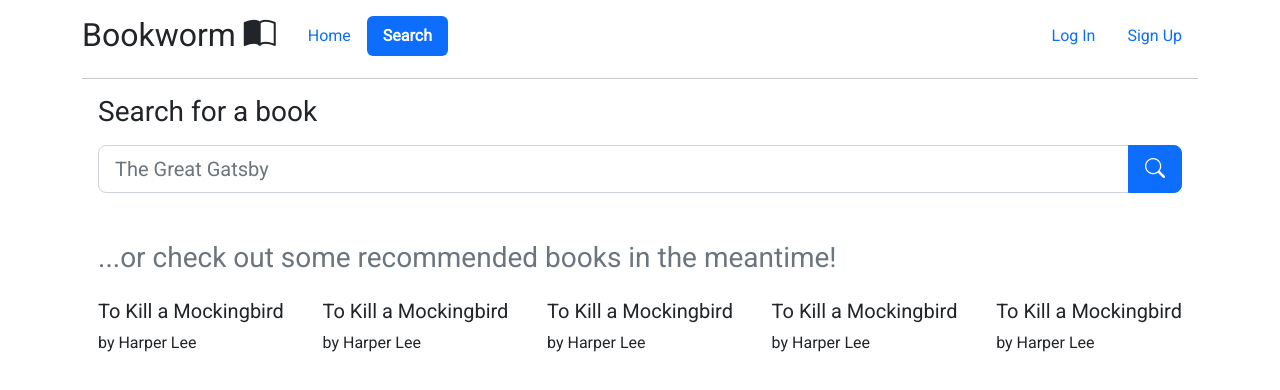
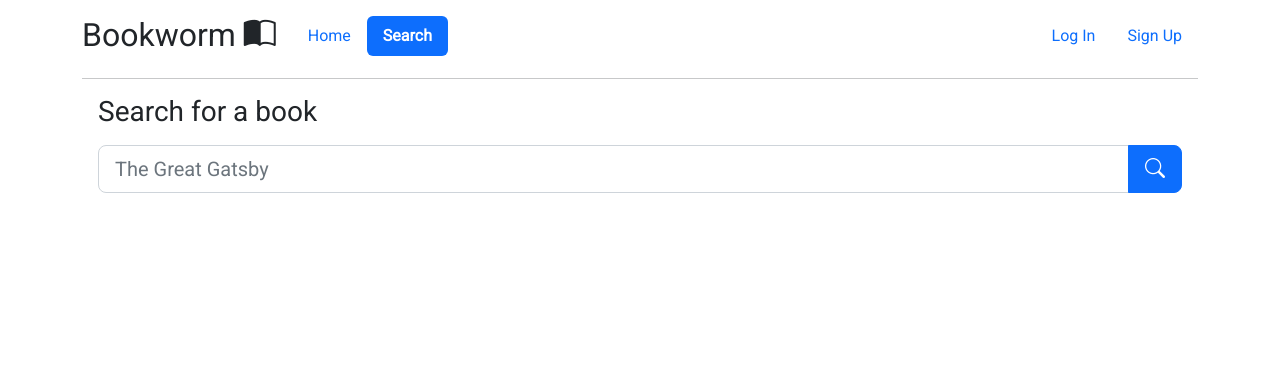
Before and after one commit to rachelqdao/CS5610FinalProject, a React (Create React App) app: page /search in a window 1280 px wide. Shown: the top 390 px of the page. Built offline with nearby package versions, Linux system fonts and the light colour scheme.

Commit message:
more error handling with book details

```diff
--- a/src/bookworm/details/details-info.js
+++ b/src/bookworm/details/details-info.js
@@ -1,9 +1,5 @@
 import React from "react";
 import {useSelector} from "react-redux";
-
-/*
-need error handling for undefined values
-*/
 
 const DetailsInfoComponent = () => {
     const {bookDetails, loading} = useSelector((state) => state.bookDetails)
@@ -11,46 +7,80 @@ const DetailsInfoComponent = () => {
     return (
         <>
             {
-                loading === true ?
-                    <h1>Loading...</h1> :
-                    bookDetails &&
+                loading === true
+                    ? <h1>Loading...</h1>
+                    : bookDetails &&
                         <div className={"d-flex d-inline-block mb-5"}>
-                        <img
+
+                            {/*book cover*/}
+                            {
+                                bookDetails.volumeInfo.imageLinks
+                                    ? <img
                                         src={bookDetails.volumeInfo.imageLinks.thumbnail}
-                            className={"me-4 h-50 w-50"}
-                            alt={"book cover"}
+                                        className={"me-4 h-100 w-50"}
+                                        alt={"Cover Thumbnail"}
                                       />
+                                    : null
+                            }
+
+                            {/*book details*/}
                             <div>
+
+                                {/*title and authors*/}
                                 <div className={"mb-3"}>
                                     <h1 className={"fw-bolder"}>{bookDetails.volumeInfo.title}</h1>
-                                <h4 className={"text-secondary"}>{bookDetails.volumeInfo.authors.join(', ')}</h4>
+                                    {
+                                        bookDetails.volumeInfo.authors
+                                            ? <h4 className={"text-secondary"}>{bookDetails.volumeInfo.authors.join(', ')}</h4>
+                                            : <h4 className={"text-secondary"}>No authors available</h4>
+                                    }
                                 </div>
-                            <div className={"mb-3"}
+
+                                {/*description*/}
+                                {
+                                    bookDetails.volumeInfo.description
+                                        ? <div className={"mb-3"}
                                            dangerouslySetInnerHTML={{__html: bookDetails.volumeInfo.description}}>
                                         </div>
+                                        : <div className={"mb-3"}>No description available</div>
+                                }
 
+                                {/*other information*/}
                                 <div className={"mb-3"}>
-                                <div className={"text-secondary"}>
+                                    {
+                                        bookDetails.volumeInfo.publisher
+                                            ? <div className={"text-secondary"}>
                                                 Published by: {bookDetails.volumeInfo.publisher}, {bookDetails.volumeInfo.publishedDate}
                                               </div>
-                                <div className={"text-secondary"}>
-                                    ISBN: {bookDetails.volumeInfo.industryIdentifiers
-                                        ? bookDetails.volumeInfo.industryIdentifiers[0].identifier
-                                        : 'Unavailable'
-                                }</div>
-                                <div className={"text-secondary"}>
+                                            : null
+                                    }
+
+                                    {
+                                        bookDetails.volumeInfo.industryIdentifiers
+                                            ? <div className={"text-secondary"}>
+                                                ISBN: {bookDetails.volumeInfo.industryIdentifiers[0].identifier}
+                                              </div>
+                                            : null
+                                    }
+
+                                    {
+                                        bookDetails.volumeInfo.pageCount
+                                            ? <div className={"text-secondary"}>
                                                 Page Count: {bookDetails.volumeInfo.pageCount}
                                               </div>
+                                            : null
+                                    }
                                 </div>
 
+                                {/*buttons*/}
                                 <button className={"btn btn-primary me-3"}>
-                                <i className="bi bi-plus"> </i>
-                                Add to Reading List
+                                    <i className="bi bi-star"> </i>
+                                    Add to Favorites
                                 </button>
 
                                 <button className={"btn btn-primary me-3"}>
-                                <i className="bi bi-plus"> </i>
-                                Add to Finished Books
+                                    <i className="bi bi-bookmark-plus"> </i>
+                                    Add to Reading List
                                 </button>
 
                                 <button className={"btn btn-primary"}>
--- a/src/bookworm/details/reviews.js
+++ b/src/bookworm/details/reviews.js
@@ -9,6 +9,7 @@ const ReviewsComponent = () => {
             </div>
 
             <div className={"d-flex d-inline-block"}>
+
                 {/*icon*/}
                 <div className={"me-3"}>
                     <img
@@ -22,11 +23,14 @@ const ReviewsComponent = () => {
                 {/*comment content*/}
                 <div className={"bg-light rounded mb-4"}>
                     <div className={"py-3 px-4"}>
+
+                        {/*user information*/}
                         <div className={"mb-3"}>
                             <div className={"fw-bold"}>Username</div>
                             <div>123 Reviews</div>
                         </div>
 
+                        {/*user rating*/}
                         <div>
                             <i className="bi bi-star-fill text-warning"></i>
                             <i className="bi bi-star-fill text-warning"></i>
@@ -34,6 +38,8 @@ const ReviewsComponent = () => {
                             <i className="bi bi-star text-warning"></i>
                             <i className="bi bi-star text-warning"></i>
                         </div>
+
+                        {/*user review*/}
                         <p>
                             Lorem ipsum dolor sit amet, consectetur adipiscing elit, sed do eiusmod tempor incididunt ut labore et
                             dolore magna aliqua. Ut enim ad minim veniam, quis nostrud exercitation ullamco laboris nisi ut aliquip
@@ -41,6 +47,30 @@ const ReviewsComponent = () => {
                             fugiat nulla pariatur. Excepteur sint occaecat cupidatat non proident, sunt in culpa qui officia deserunt
                             mollit anim id est laborum.
                         </p>
+
+                        {/*reactions*/}
+                        <button className={"btn btn-primary"}>
+                            Like
+                        </button>
+
+                        <button className={"btn btn-primary"}>
+                            Love
+                        </button>
+
+                        <button className={"btn btn-primary"}>
+                            Interesting
+                        </button>
+
+                        <button className={"btn btn-primary"}>
+                            Helpful
+                        </button>
+
+                        <button className={"btn btn-primary"}>
+                            Cool
+                        </button>
+
+
+
                     </div>
                 </div>
             </div>
--- a/src/bookworm/search/index.js
+++ b/src/bookworm/search/index.js
@@ -5,39 +5,6 @@ const SearchComponent = () => {
     return (
         <div className={"px-3"}>
             <SearchFieldComponent/>
-
-            <div>
-                <h3 className={"text-secondary pb-3"}>
-                    ...or check out some recommended books in the meantime!
-                </h3>
-
-                <div className={"d-flex justify-content-between"}>
-                    <div>
-                        <h5>To Kill a Mockingbird</h5>
-                        <p>by Harper Lee</p>
-                    </div>
-
-                    <div>
-                        <h5>To Kill a Mockingbird</h5>
-                        <p>by Harper Lee</p>
-                    </div>
-
-                    <div>
-                        <h5>To Kill a Mockingbird</h5>
-                        <p>by Harper Lee</p>
-                    </div>
-
-                    <div>
-                        <h5>To Kill a Mockingbird</h5>
-                        <p>by Harper Lee</p>
-                    </div>
-
-                    <div>
-                        <h5>To Kill a Mockingbird</h5>
-                        <p>by Harper Lee</p>
-                    </div>
-                </div>
-            </div>
         </div>
     )
 }
```
Lines whose indentation alone changed are shown as unchanged.
